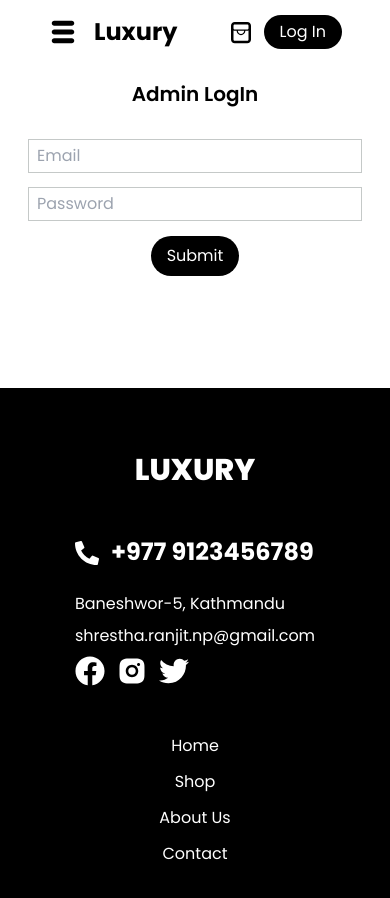
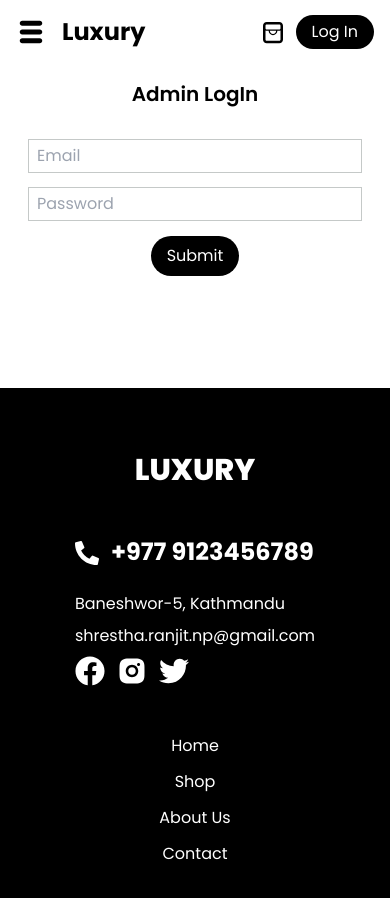
Before and after one commit to RanjitXtha/Ecommerce-Project, a React (Vite) app in the folder client/: page /admin/login in a window 390 px wide. Shown: the top 898 px of the page. Built offline with nearby package versions, Linux system fonts and the light colour scheme; no server answers; a web font is replaced by a local one.

Commit message:
changes made to headers

```diff
--- a/client/src/Sections/Header.jsx
+++ b/client/src/Sections/Header.jsx
@@ -17,7 +17,7 @@ const Header = () => {
   }
 
   return (
-    <header className='flex justify-between px-[3rem]  max-container w-full'>
+    <header className='flex justify-between px-[1rem] sm:px-[3rem]  max-container w-full'>
         <div className='text-2xl font-bold py-[1rem] flex items-center gap-4'>
             <button onClick={()=>setMenu(true)} className='block sm:hidden'><TiThMenu className='text-3xl' /></button> <a href="/">Luxury</a>
         </div>
@@ -46,10 +46,11 @@ const Header = () => {
                 <button onClick={()=>navigate('/login')}>Log In</button>
               </div>
               :
-              <div className=' bg-black text-white rounded-3xl py-[0.3rem] px-[1rem]'>
+              <div className=' bg-black text-white rounded-3xl py-[0.3rem] px-[0.3rem] sm:px-[1rem]'>
                 <button onClick={handleLogOut} className='flex gap-3 justify-center items-center'>
                 <img src={`http://localhost:5000/uploads/${user.profilePic}`} className='w-8 ring-2 ring-white h-8 rounded-full' alt="profilePic" />
-                  {user.username}
+                <p className='hidden sm:block'>{user.username}</p>
+
 
                 </button>
               </div>
--- a/client/src/Sections/Services.jsx
+++ b/client/src/Sections/Services.jsx
@@ -6,7 +6,7 @@ import { RiSecurePaymentFill } from "react-icons/ri";
 const Services = () => {
   return (
     <div className='margin'>
-        <div className="flex justify-evenly flex-nowrap md:flex-wrap font-semibold text-base lg:text-xl">
+        <div className="flex justify-evenly sm:flex-nowrap  gap-y-6 flex-wrap font-semibold text-base lg:text-xl">
                 <div className='flex gap-4'>
                     <RiCustomerService2Fill className='text-5xl'/>
                     <p className='max-w-[12rem]'>Support 24/7 Contact us 12345</p>
```
